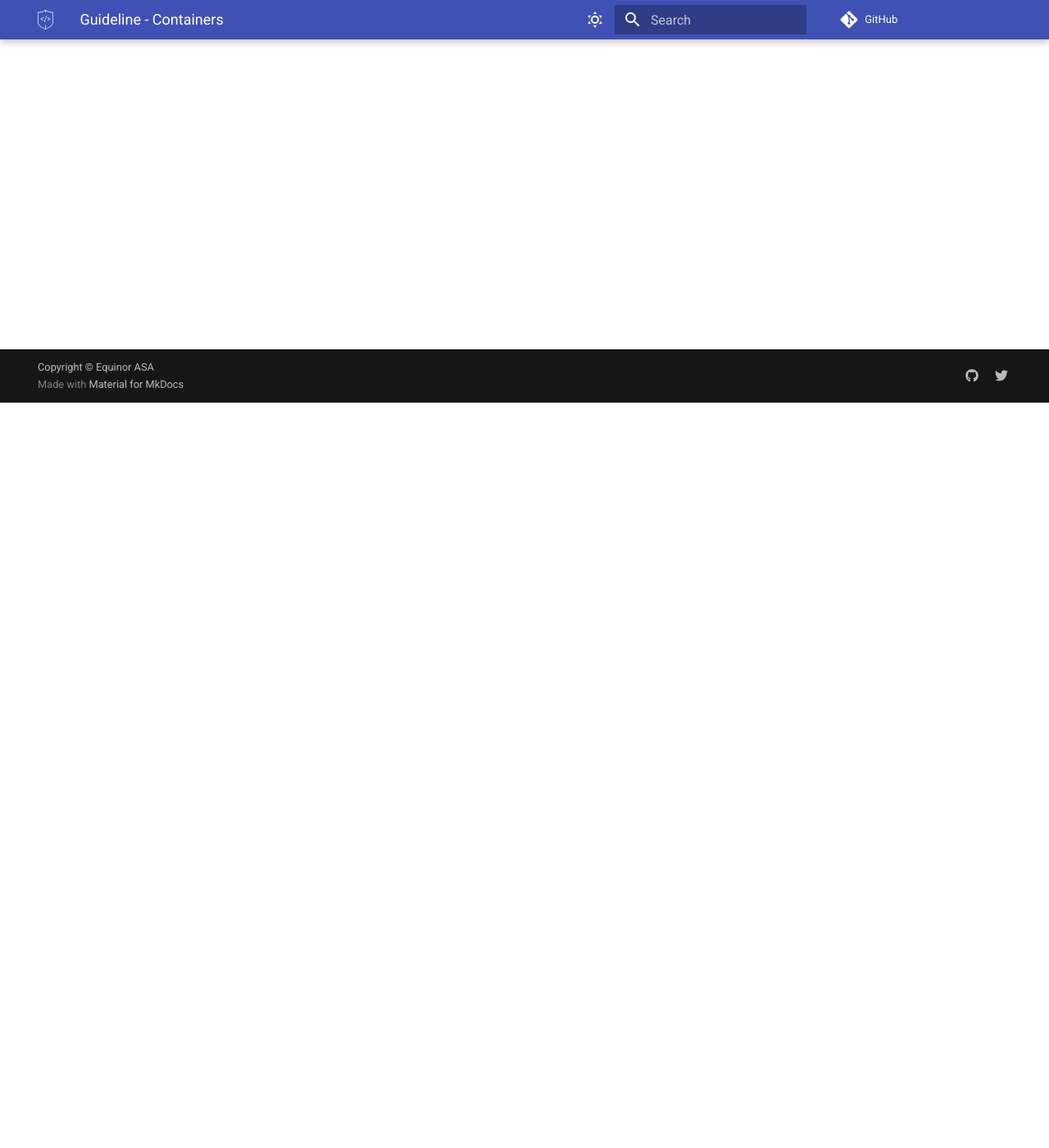
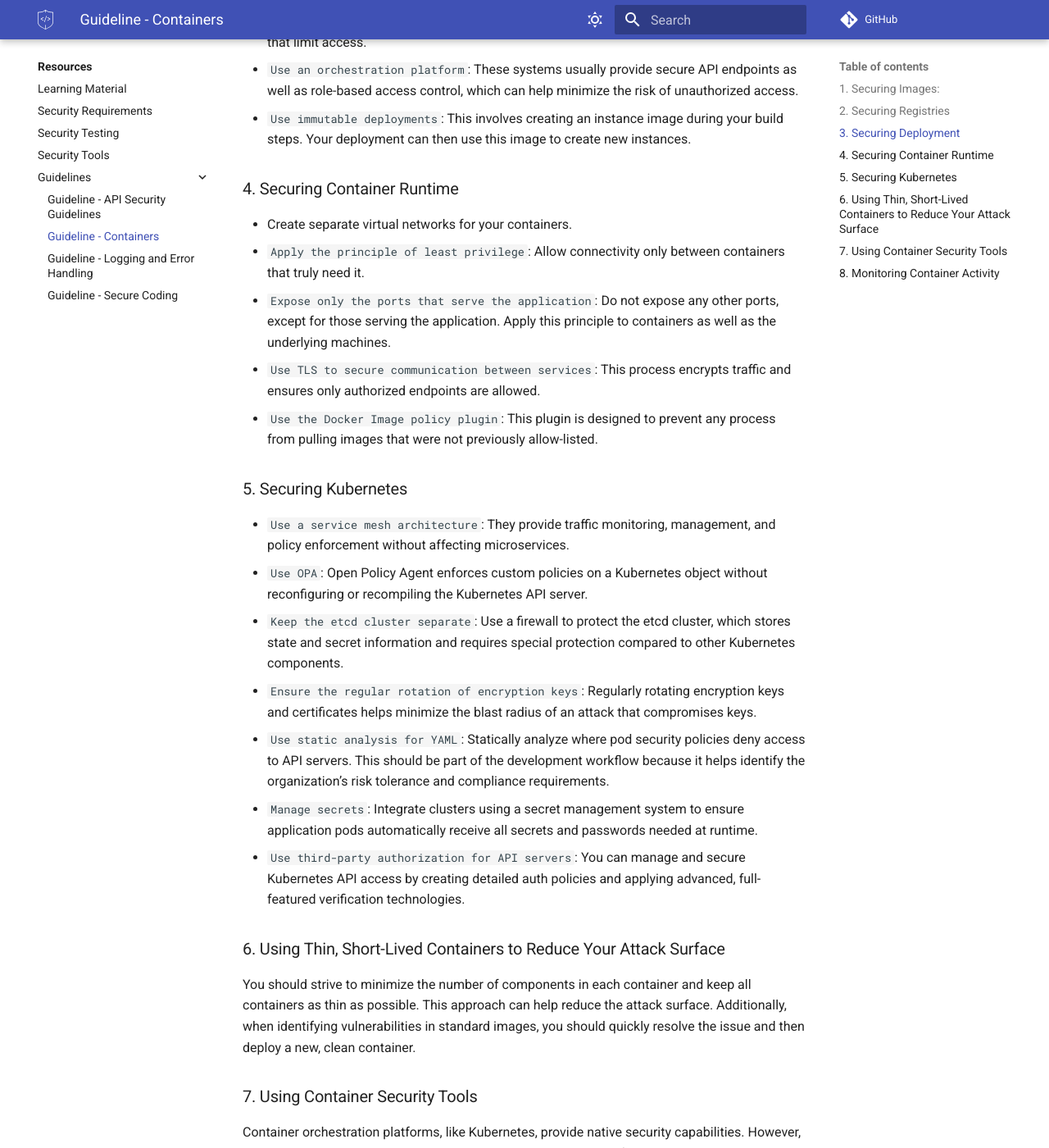
Before and after one commit to equinor/appsec, an MkDocs documentation site: the page built from docs/resources/guidelines/guideline_containers.md, in a window 1280 px wide and 1400 px high, scrolled down 909 px. Shown: the whole window at 82% size. Built offline with MkDocs 1.6.1 and Material for MkDocs 9.7.7, drawn with Linux system fonts in a browser that asks for light colours; some web fonts are replaced; comment, search, counter and statistics services are not loaded; some of the changed text lies outside the part shown.

Commit message:
Update guideline_containers.md (#48)
* Update guideline_containers.md

* Add links to snyk-guidelines

```diff
--- a/docs/resources/guidelines/guideline_containers.md
+++ b/docs/resources/guidelines/guideline_containers.md
@@ -1 +1,46 @@
 # Guideline - Containers
+
+### 1. Securing Images:
+- `Include your application in a container image`: A container image holds a subset of the OS along with the application. Each library/tool you pull into the image poses a potential threat. To mitigate these threats, you need to include the application within the container image.
+- `Include as little as possible`: Remove all components that aren't required by the application. This can help you reduce the attack surface.
+- `Use trustworthy images`: If you are not creating the image from scratch, you should choose images that are trusted official images hosted on sites like **Docker Hub**.
+
+### 2. Securing Registries
+- `Use access control`: If you have your own private registry, you need to establish access controls that define exactly who can access and publish images and who cannot perform these actions; which prevents unauthorized parties from changing these images.
+- `Sign your images`: Signatures help track images to the people who signed them. This makes it difficult to substitute the signed image for a compromised one. The **Docker Content Trust** mechanism provides information about signing images. You can also use **Notary**, an open-source tool that helps you sign and verify images.
+- `Scan your images`: Use vulnerability scanners like **Snyk** to check if the image is having any known vulnerability. You can know more about container scanning with **Snyk**, [here](../../snyk/guidelines/4-snyk_container_security.md).
+
+### 3. Securing Deployment
+- `Secure the target environment`: You can do this by hardening the underlying host operating system. You can also establish firewall and VPC rules or create special accounts that limit access.
+- `Use an orchestration platform`: These systems usually provide secure API endpoints as well as role-based access control, which can help minimize the risk of unauthorized access.
+- `Use immutable deployments`: This involves creating an instance image during your build steps. Your deployment can then use this image to create new instances.
+
+### 4. Securing Container Runtime
+- Create separate virtual networks for your containers.
+- `Apply the principle of least privilege`: Allow connectivity only between containers that truly need it.
+- `Expose only the ports that serve the application`: Do not expose any other ports, except for those serving the application. Apply this principle to containers as well as the underlying machines.
+- `Use TLS to secure communication between services`: This process encrypts traffic and ensures only authorized endpoints are allowed.
+- `Use the Docker Image policy plugin`: This plugin is designed to prevent any process from pulling images that were not previously allow-listed.
+
+### 5. Securing Kubernetes
+- `Use a service mesh architecture`: They provide traffic monitoring, management, and policy enforcement without affecting microservices.
+- `Use OPA`: Open Policy Agent enforces custom policies on a Kubernetes object without reconfiguring or recompiling the Kubernetes API server.
+- `Keep the etcd cluster separate`: Use a firewall to protect the etcd cluster, which stores state and secret information and requires special protection compared to other Kubernetes components.
+- `Ensure the regular rotation of encryption keys`: Regularly rotating encryption keys and certificates helps minimize the blast radius of an attack that compromises keys.
+- `Use static analysis for YAML`: Statically analyze where pod security policies deny access to API servers. This should be part of the development workflow because it helps identify the organization’s risk tolerance and compliance requirements.
+- `Manage secrets`: Integrate clusters using a secret management system to ensure application pods automatically receive all secrets and passwords needed at runtime.
+- `Use third-party authorization for API servers`: You can manage and secure Kubernetes API access by creating detailed auth policies and applying advanced, full-featured verification technologies.
+
+### 6. Using Thin, Short-Lived Containers to Reduce Your Attack Surface
+You should strive to minimize the number of components in each container and keep all containers as thin as possible. This approach can help reduce the attack surface. Additionally, when identifying vulnerabilities in standard images, you should quickly resolve the issue and then deploy a new, clean container.
+
+### 7. Using Container Security Tools
+Container orchestration platforms, like Kubernetes, provide native security capabilities. However, these controls are not enough to ensure the security and health of containerized applications. A particular challenge is ensuring that none of the third-party software components included in the workload contain critical vulnerabilities or any misconfigured permissions. You can mitigate security risks by using container security tools, which can help you manage access, test security, and protect your infrastructure.
+
+### 8. Monitoring Container Activity
+Containerized workloads are highly dynamic. One container image often has multiple running instances. Additionally, new images and new versions are deployed at a high-paced speed. Issues can, therefore, quickly propagate across multiple containers and applications. This is why it is highly critical to identify these issues quickly and remediate each issue at the source.
+To maintain security, you should implement security practices and tools that can help you achieve observability for the following components:
+- Master nodes (when using a container orchestration platform like Kubernetes)
+- Container engines
+- Workloads running in containers
+- Containerized middleware and networking
```
Also changed, not shown: docs/snyk/guidelines/4-snyk_container_security.md (+1 -1 lines).
